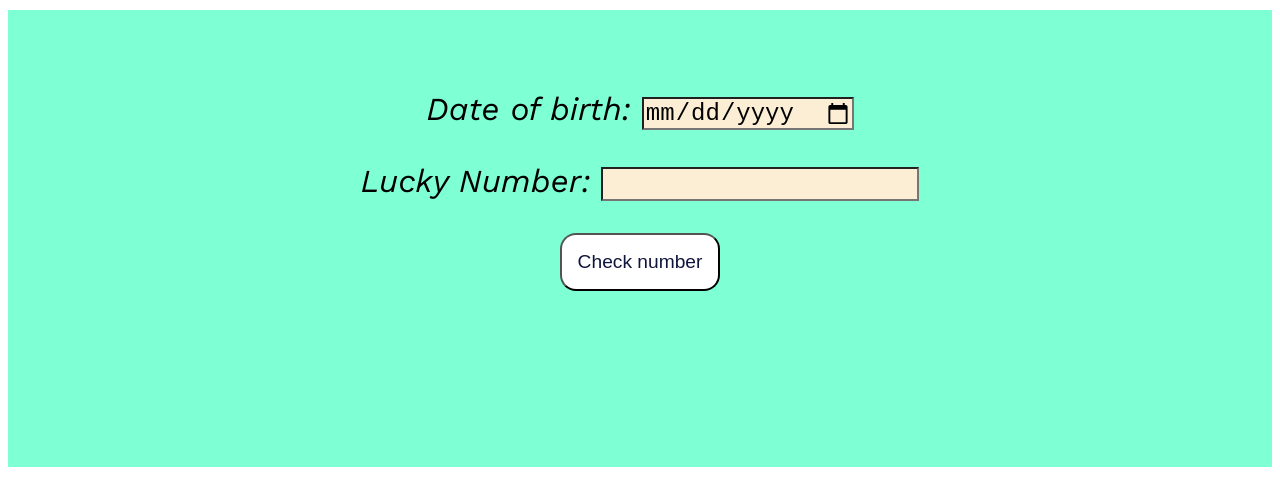
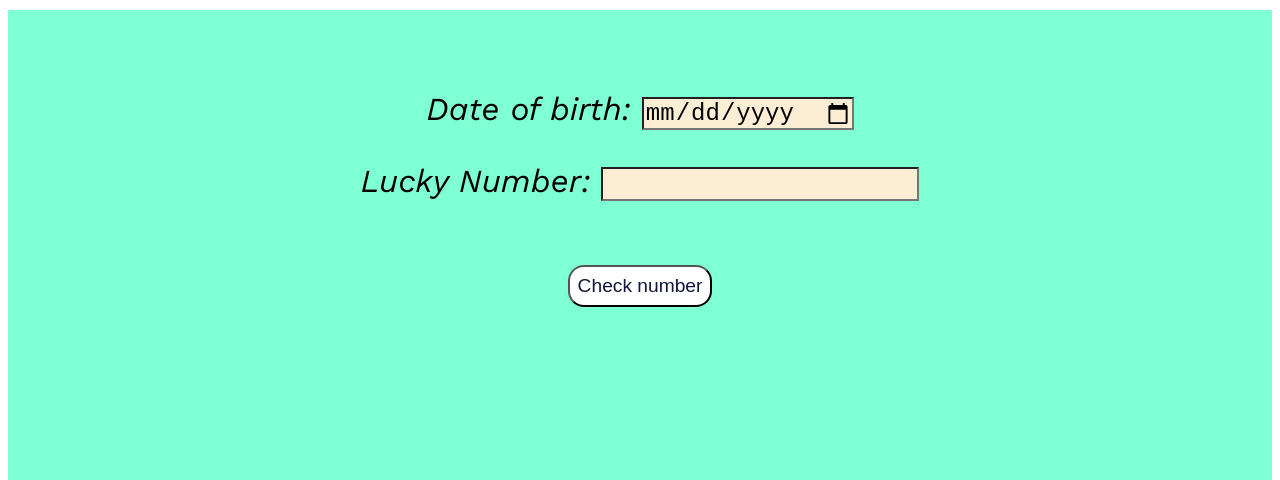
Before and after one commit to krgarima/Lucky-Birthday, a plain HTML site: page index.html in a window 1280 px wide. Shown: the part 111-591 px from the top of the page. Drawn offline with nearby package versions, Linux system fonts and the light colour scheme.

Commit message:
updated style.css

```diff
--- a/index.html
+++ b/index.html
@@ -18,7 +18,7 @@
         <div class="pd"> <label for="lucky-number" class="label">Lucky Number: </label>
             <input id="lucky-number" type="number" class="inp" /></div>
         </div>
-        <button id="check-btn" class="btn">Check number</button>
+        <div class="pd"> <button id="check-btn" class="btn">Check number</button></div>
         <div id="result" class="res"></div>
     </section>
 
--- a/styles.css
+++ b/styles.css
@@ -27,9 +27,10 @@
     font-size: 1.2rem;
     color: rgb(16, 22, 59);
     text-align: center;
-    margin-top: 1rem;
+    margin-top: 2rem;
+    margin-bottom: 2rem;
     border-radius: 1rem;
-    padding: 1rem;
+    padding: 0.5rem;
 }
 
 .inp
```
